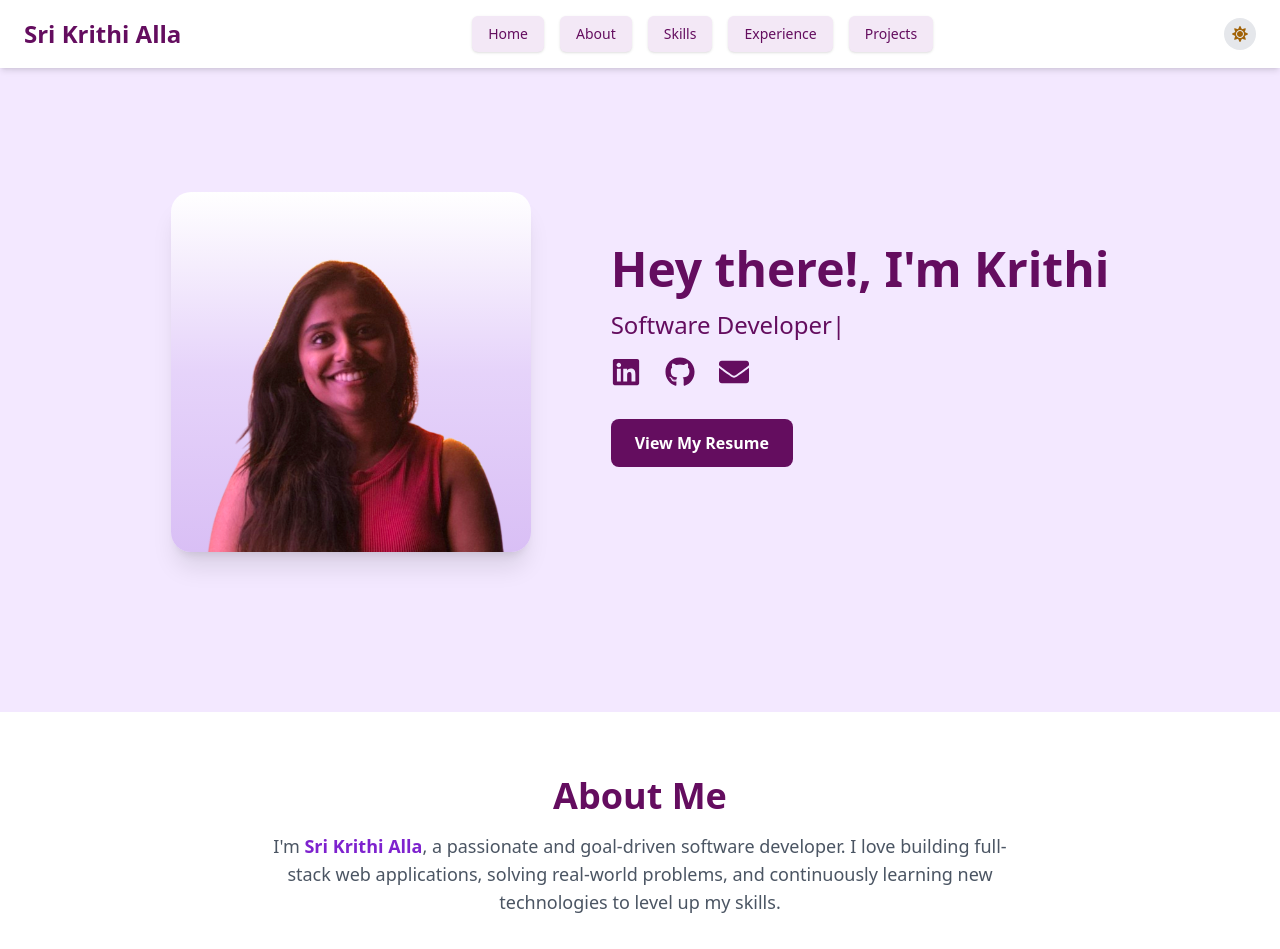
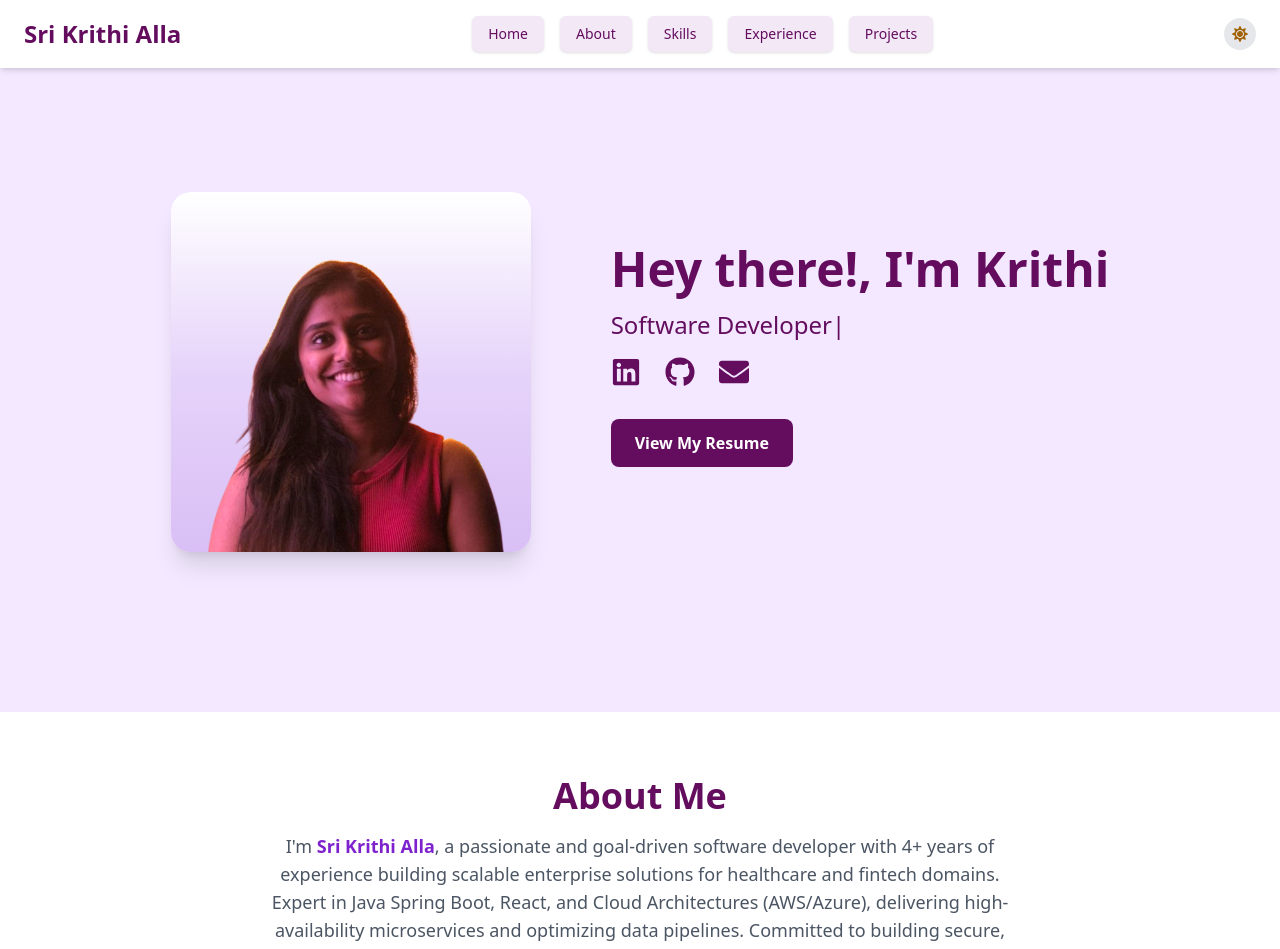
Before and after one commit to SriKrithi13/SriKrithi13.github.io, a React (Create React App) app: page / in a window 1280 px wide. Shown: the top 949 px of the page. Built offline with nearby package versions, Linux system fonts and the light colour scheme; the HTML template or start-up script is replaced by a standard one.

Commit message:
Updation

```diff
--- a/src/components/About.js
+++ b/src/components/About.js
@@ -32,7 +32,10 @@ const About = () => {
 
       <h2 className="text-4xl font-bold text-[#640D5F] dark:text-white mb-4">About Me</h2>
       <p className="max-w-3xl mx-auto text-lg text-gray-600 dark:text-white">
-        I'm <span className="font-semibold text-purple-700 dark:text-white">Sri Krithi Alla</span>, a passionate and goal-driven software developer. I love building full-stack web applications, solving real-world problems, and continuously learning new technologies to level up my skills.
+        I'm <span className="font-semibold text-purple-700 dark:text-white">Sri Krithi Alla</span>, a passionate and goal-driven software developer with 4+ years of experience building scalable enterprise solutions for healthcare and fintech
+domains. Expert in Java Spring Boot, React, and Cloud Architectures (AWS/Azure), delivering high-availability microservices
+and optimizing data pipelines. Committed to building secure, compliant, and user-centric applications that drive digital
+transformation.
       </p>
 
       <div className="grid gap-8 grid-cols-1 md:grid-cols-2 lg:grid-cols-3 max-w-6xl mx-auto mt-10">
```
Also changed, not shown: 2 other files (tests, documents, lock files or other folders).
